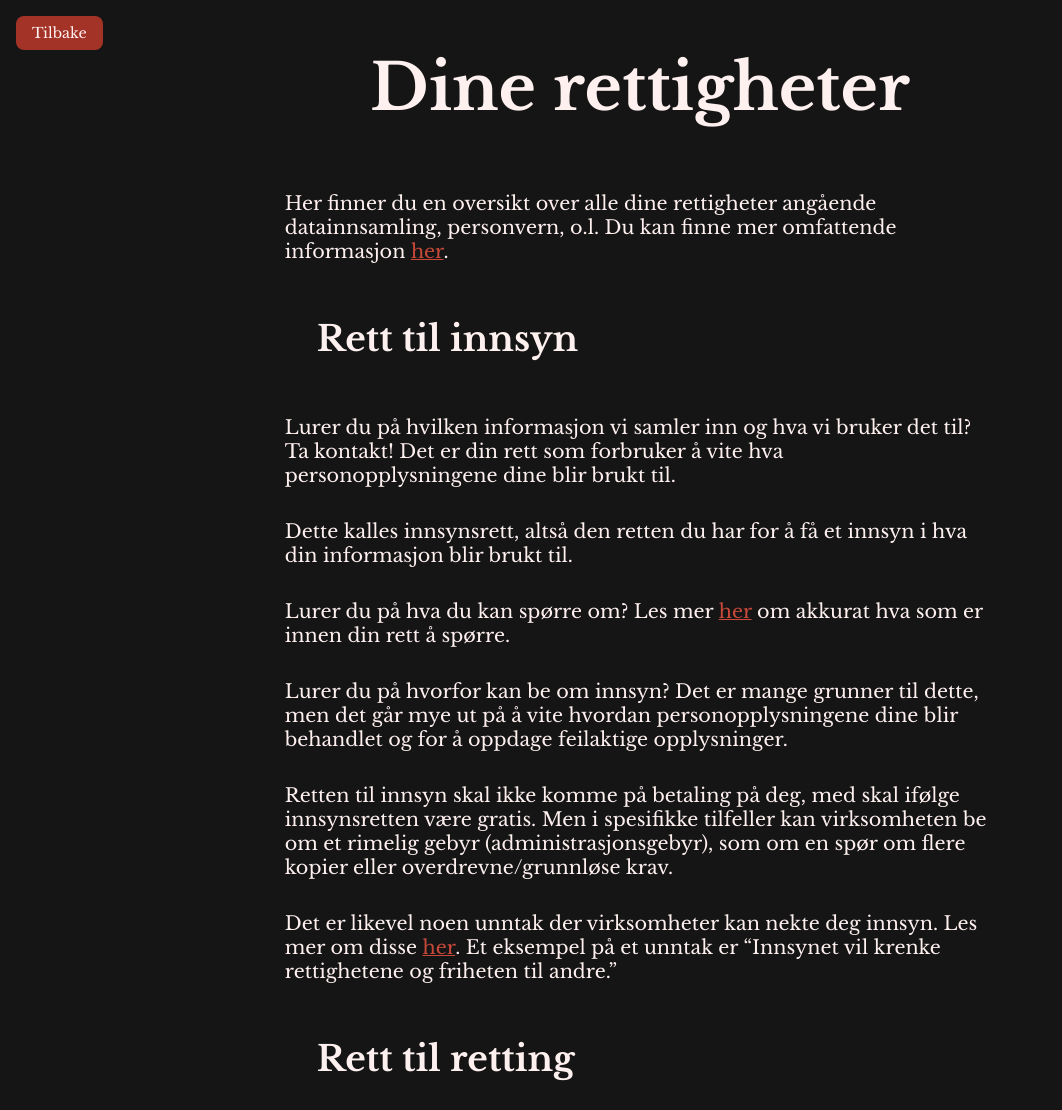
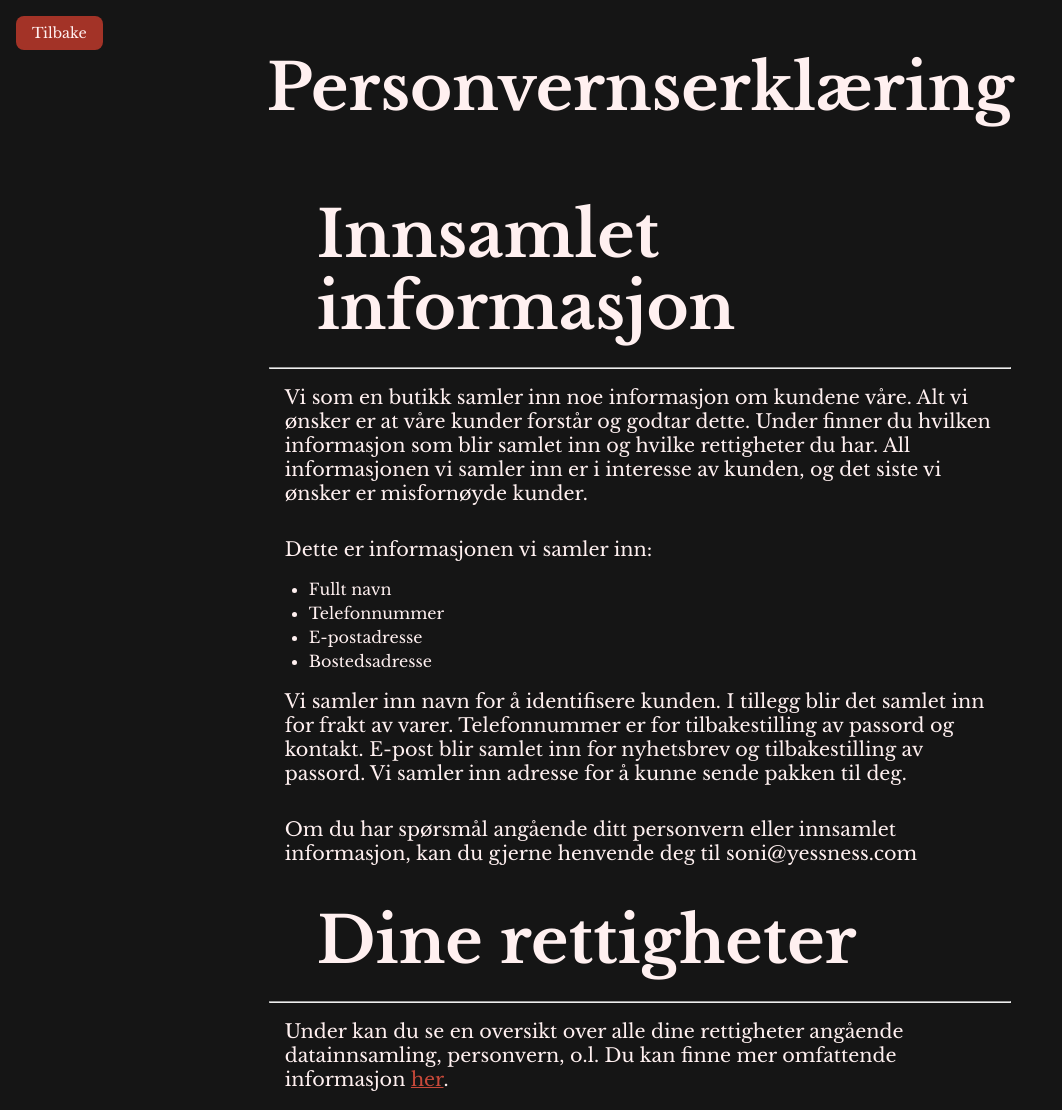
Before and after one commit to soni801/online-store-client, a plain HTML site: page privacy.html in a window 1280 px wide. Shown: the top 1110 px of the page, without its empty margins (0-1062 px from the left). Drawn offline with nearby package versions, Linux system fonts and the light colour scheme; a web font is replaced by a local one.

Commit message:
feat: update privacy policy

```diff
--- a/privacy.html
+++ b/privacy.html
@@ -4,12 +4,12 @@
     <head>
         <!-- Metadata -->
         <meta charset="UTF-8">
-        <title>Dine rettigheter | Online Store</title>
+        <title>Personvernserklæring | Online Store</title>
         <meta name="viewport" content="width=device-width, initial-scale=1.0">
         <link rel="stylesheet" type="text/css" href="/style.css">
 
         <!-- Link preview -->
-        <meta property="og:title" content="Dine rettigheter">
+        <meta property="og:title" content="Personvernserklæring">
         <meta property="og:link" content="https://store.soni.yessness.com/privacy">
         <meta property="og:url" content="https://store.soni.yessness.com/privacy">
         <meta property="og:description" content="A fictional online store for a school prject">
@@ -18,14 +18,40 @@
         <meta name="theme-color" content="#c7493a">
     </head>
     <body>
-        <h1 class="float">Dine rettigheter</h1>
+        <h1 class="float">Personvernserklæring</h1>
         <div id="header" class="left">
             <a class="visible-hover button clean-text" href="/">Tilbake</a>
         </div>
 
         <!-- Content -->
         <div class="text-block">
-            <p>Her finner du en oversikt over alle dine rettigheter angående datainnsamling, personvern, o.l. Du kan finne
+            <h1 class="float">Innsamlet<br><br><br>informasjon</h1>
+            <hr>
+
+            <p>Vi som en butikk samler inn noe informasjon om kundene våre. Alt vi ønsker er at våre kunder forstår og
+                godtar dette. Under finner du hvilken informasjon som blir samlet inn og hvilke rettigheter du har.
+                All informasjonen vi samler inn er i interesse av kunden, og det siste vi ønsker er misfornøyde kunder.</p>
+
+            <p>Dette er informasjonen vi samler inn:</p>
+
+            <ul>
+                <li>Fullt navn</li>
+                <li>Telefonnummer</li>
+                <li>E-postadresse</li>
+                <li>Bostedsadresse</li>
+            </ul>
+
+            <p>Vi samler inn navn for å identifisere kunden. I tillegg blir det samlet inn for frakt av varer. Telefonnummer
+                er for tilbakestilling av passord og kontakt. E-post blir samlet inn for nyhetsbrev og tilbakestilling av
+                passord. Vi samler inn adresse for å kunne sende pakken til deg.</p>
+
+            <p>Om du har spørsmål angående ditt personvern eller innsamlet informasjon, kan du gjerne henvende deg til
+                soni@yessness.com</p>
+
+            <h1 class="float">Dine rettigheter</h1>
+            <hr>
+
+            <p>Under kan du se en oversikt over alle dine rettigheter angående datainnsamling, personvern, o.l. Du kan finne
                 mer omfattende informasjon <a class="accent visible-hover" href="https://www.datatilsynet.no/rettigheter-og-plikter/den-registrertes-rettigheter/" target="_blank">her</a>.</p>
 
             <h3 class="float">Rett til innsyn</h3>
@@ -76,18 +102,18 @@
                 retten til å bli glemt, har de plikt for å formidle videre informasjonen til virksomheter som har informasjonen
                 din.</p>
 
-            <h3 class="float">Rett til begrensing</h3>
+            <h3 class="float">Rett til begrensning</h3>
 
             <p>Vil ikke virksomheten slette dataen din? Eller har du lyst å begrense hvordan dataen din blir behandlet? Bruk din
-                rett til begrensing. I noen tilfeller er det mulig å bruke retten sin til begrensing. Rett til begrensing går ut på
-                hvordan virksomheten behandler personopplysningene. Rett til begrensing vil si at de ikke kan bruke dataen selv om
+                rett til begrensning. I noen tilfeller er det mulig å bruke retten sin til begrensning. Rett til begrensning går ut på
+                hvordan virksomheten behandler personopplysningene. Rett til begrensning vil si at de ikke kan bruke dataen selv om
                 de har den lagret.</p>
 
-            <p>I disse tilfellene kan du be om begrensing.</p>
+            <p>I disse tilfellene kan du be om begrensning.</p>
 
             <p>Virksomheten skal sørge for at dataen din er begrenset senest senest innen én måned.</p>
 
-            <p>Du kan lese mer om retten til begrensing <a class="accent visible-hover" href="https://www.datatilsynet.no/rettigheter-og-plikter/den-registrertes-rettigheter/rett-til-begrensning/" target="_blank">her</a>.</p>
+            <p>Du kan lese mer om retten til begrensning <a class="accent visible-hover" href="https://www.datatilsynet.no/rettigheter-og-plikter/den-registrertes-rettigheter/rett-til-begrensning/" target="_blank">her</a>.</p>
 
             <h3 class="float">Rett til å protestere</h3>
 
```
Also changed, not shown: login.html (+1 -1 lines).
